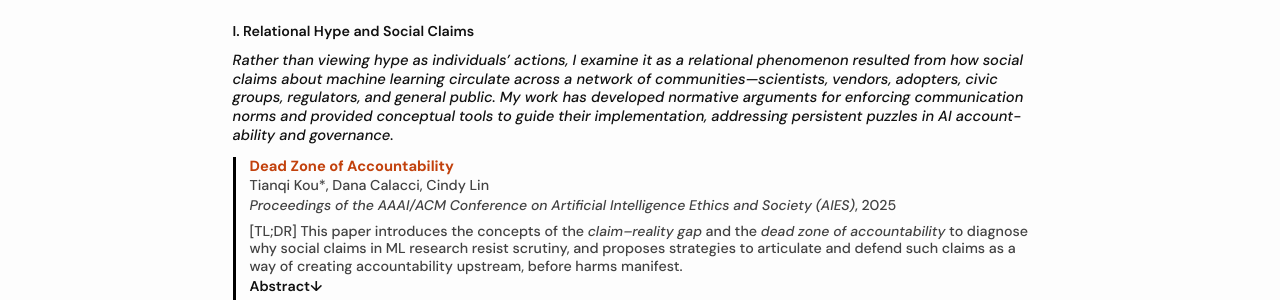
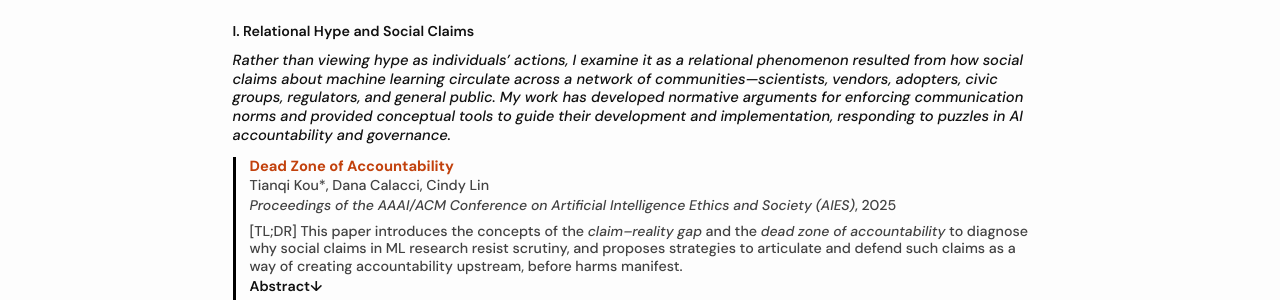
Before and after one commit to koutianqi/koutianqi.github.io, a Jekyll site: the page built from pages/research.markdown, in a window 1280 px wide. Shown: the part 255-555 px from the top of the page. Built offline with Jekyll 4.4.1, drawn with Linux system fonts in a browser that asks for light colours.

Commit message:
Update research.markdown

```diff
--- a/pages/research.markdown
+++ b/pages/research.markdown
@@ -8,7 +8,7 @@ description: "Tianqi studies AI hype and communication norms."
 <p class="research-intro">Below are my past and on-going work as well as existing puzzles. Note: In computer and information science, papers published in major conference proceedings are double-anonymously peer reviewed and recognized as equivalent research contributions to journal articles. For multi-authored work, * indicates lead author.</p>
 
 ### I. Relational Hype and Social Claims
-_Rather than viewing hype as individuals' actions, I examine it as a relational phenomenon resulted from how social claims about machine learning circulate across a network of communities—scientists, vendors, adopters, civic groups, regulators, and general public. My work has developed normative arguments for enforcing communication norms and provided conceptual tools to guide their implementation, addressing persistent puzzles in AI accountability and governance._
+_Rather than viewing hype as individuals' actions, I examine it as a relational phenomenon resulted from how social claims about machine learning circulate across a network of communities—scientists, vendors, adopters, civic groups, regulators, and general public. My work has developed normative arguments for enforcing communication norms and provided conceptual tools to guide their development and implementation, responding to puzzles in AI accountability and governance._
 
 <div class="pubs">
 {% include paper.html
```
